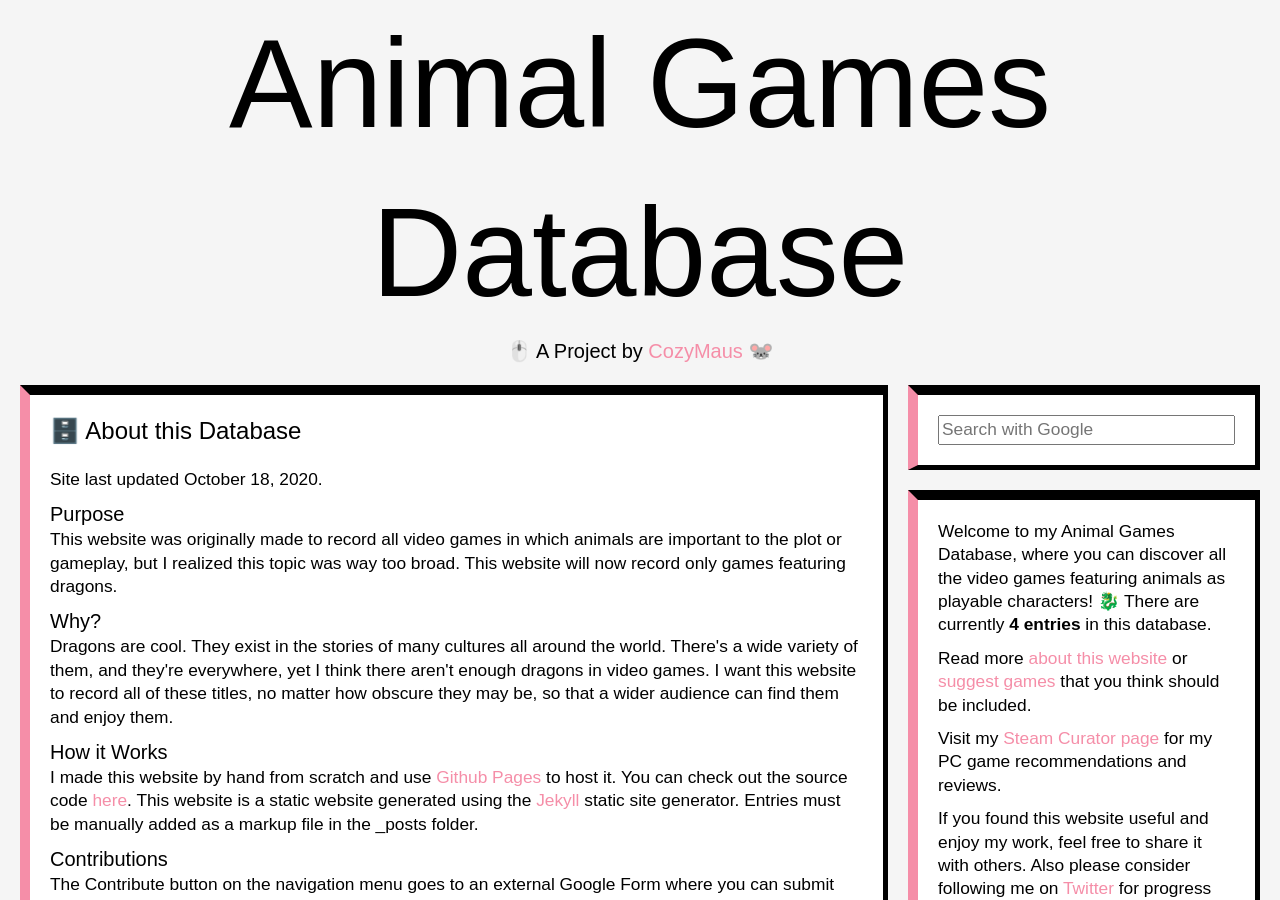
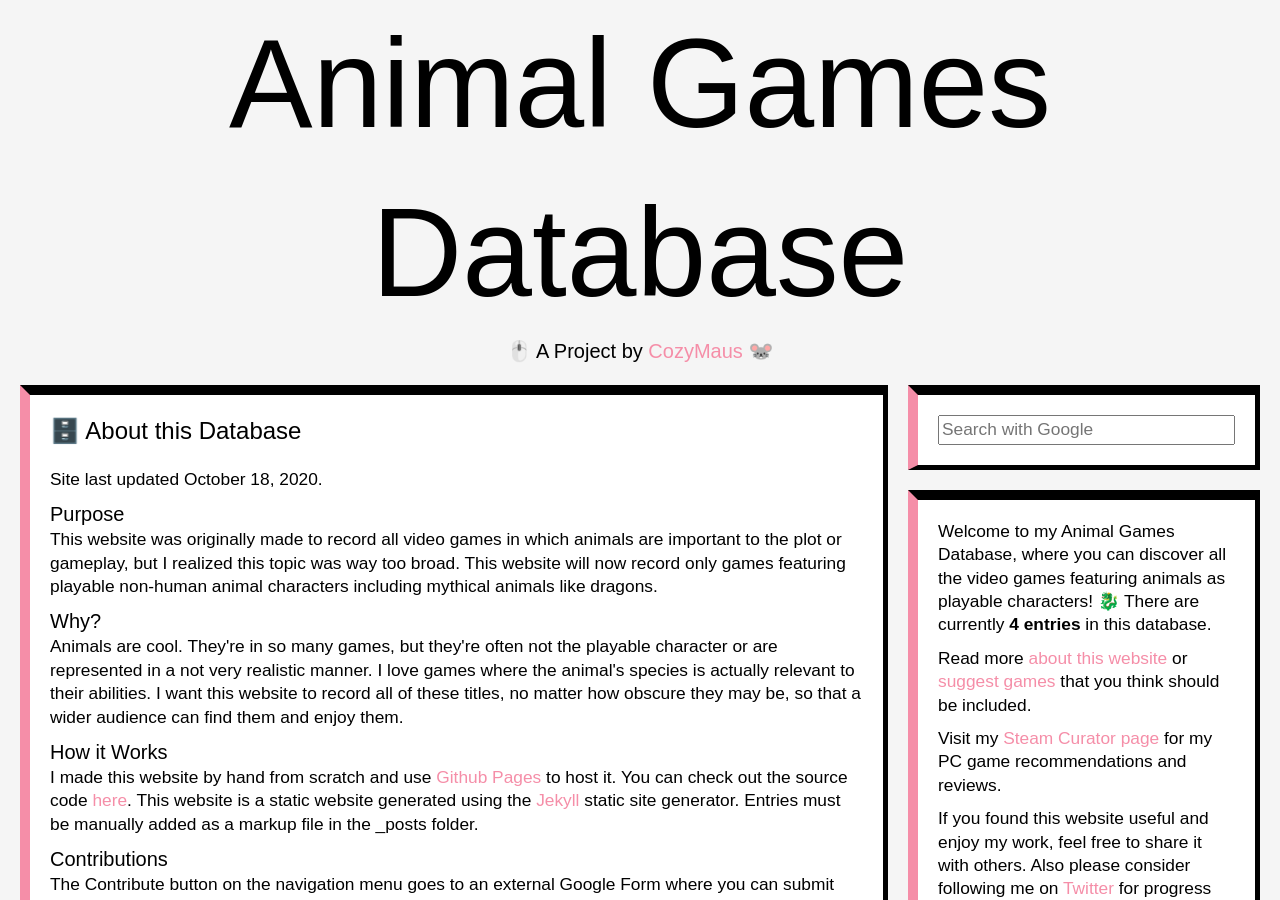
Before and after one commit to byliz/animal-game-database, a Jekyll site: the page built from about/index.html, in a window 1280 px wide and 900 px high. Built offline with Jekyll 4.4.1, drawn with Linux system fonts in a browser that asks for light colours; nearby versions of some CDN libraries.

Commit message:
Update index.html

```diff
--- a/about/index.html
+++ b/about/index.html
@@ -11,7 +11,7 @@ title: About |
 
 <p>
 
-This website was originally made to record all video games in which animals are important to the plot or gameplay, but I realized this topic was way too broad. This website will now record only games featuring dragons.
+This website was originally made to record all video games in which animals are important to the plot or gameplay, but I realized this topic was way too broad. This website will now record only games featuring playable non-human animal characters including mythical animals like dragons.
 
 </p>
 
@@ -20,7 +20,7 @@ This website was originally made to record all video games in which animals are
 
 <p>
 
-  Dragons are cool. They exist in the stories of many cultures all around the world. There's a wide variety of them, and they're everywhere, yet I think there aren't enough dragons in video games. I want this website to record all of these titles, no matter how obscure they may be, so that a wider audience can find them and enjoy them.
+  Animals are cool. They're in so many games, but they're often not the playable character or are represented in a not very realistic manner. I love games where the animal's species is actually relevant to their abilities. I want this website to record all of these titles, no matter how obscure they may be, so that a wider audience can find them and enjoy them.
 
 </p>
 
```
